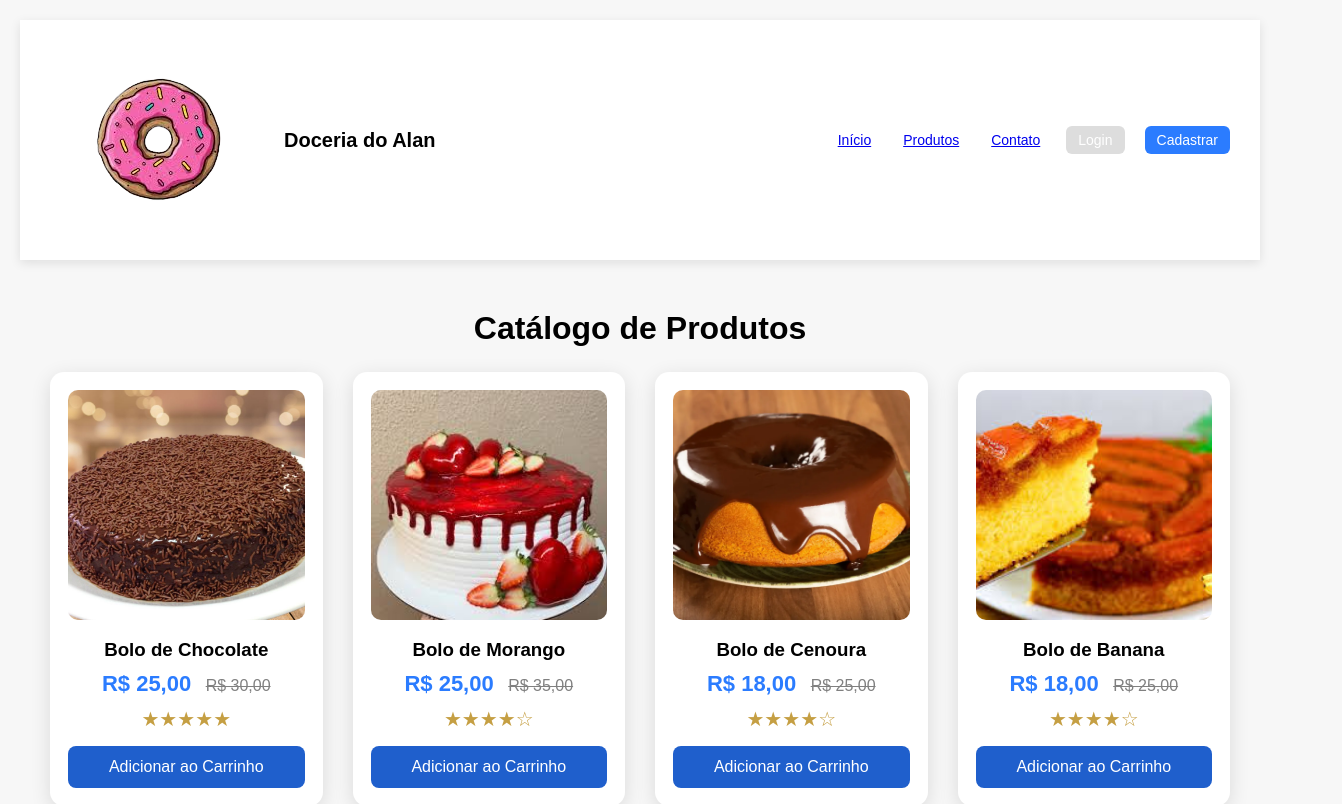
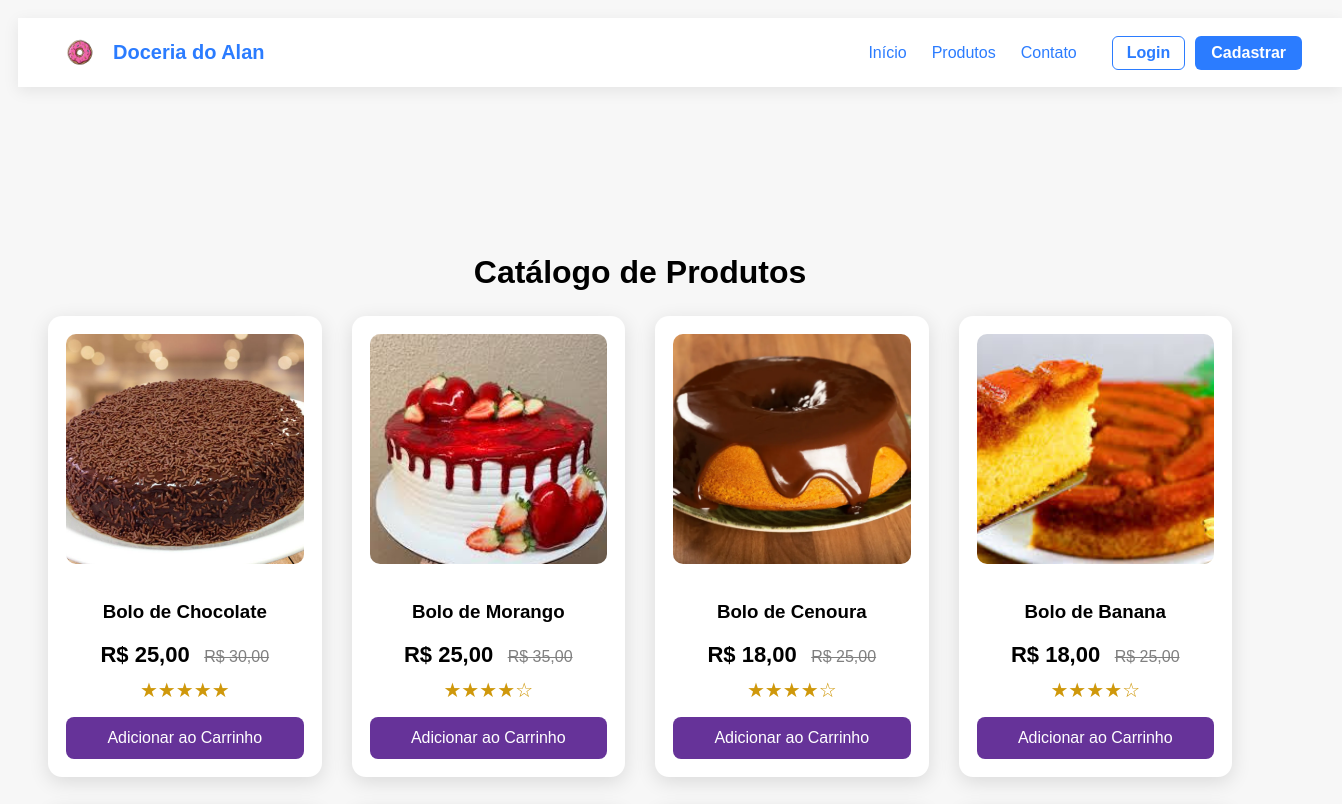
Before and after one commit to jhennycarvalho/sistema-de-vendas, a plain HTML site: page index.html in a window 1280 px wide. Shown: the top 804 px of the page, 1342 px wide, since content can reach past the window. Drawn offline with Linux system fonts and the light colour scheme.

Commit message:
ultimas alteraçoes css

```diff
--- a/css/style.css
+++ b/css/style.css
@@ -1,28 +1,15 @@
-* {
-    margin: 0;
-    padding: 0;
-    box-sizing: border-box;
-    font-family: "Poppins", sans-serif;
-}
-
-/* CORES DA MARCA */
-:root {
-    --cor-primaria: #2b7cff;
-    --cor-secundaria: #1f5fcc;
-    --cor-dourado: #c59f43;
-}
-
-/* HEADER */
-header {
+.header {
+    position: sticky;
+    top: 0;
+    z-index: 1000;
     width: 100%;
-    padding: 8px 30px;   /* antes: 15px 40px */
-    background: #fff;
+    padding: 12px 40px;
+    background: white;
     display: flex;
     align-items: center;
     justify-content: space-between;
-    box-shadow: 0 3px 10px rgba(0,0,0,0.1);
+    box-shadow: 0 4px 15px rgba(0,0,0,0.08);
 }
-
 
 /* LOGO */
 .logo {
@@ -31,43 +18,98 @@ header {
     gap: 10px;
 }
 
+.logo img {
+    height: 45px;
+}
+
 .logo span {
     font-size: 20px;
-    font-weight: bold;
+    font-weight: 700;
+    color: #2b7cff;
 }
 
-/* NAV */
-nav {
+/* MENU */
+.menu {
     display: flex;
     align-items: center;
-    gap: 20px;
+    gap: 25px;
 }
 
-nav a {
-    font-size: 14px;
-    padding: 4px 6px;
+.menu a {
+    text-decoration: none;
+    font-weight: 500;
+    color: #2b7cff;
+    position: relative;
 }
 
-.btn-login, .btn-cadastrar {
-    padding: 6px 12px;
-    border: none;
-    cursor: pointer;
-    border-radius: 6px;
-    font-size: 14px;
+/* LINHA ANIMADA */
+.menu a::after {
+    content: "";
+    width: 0;
+    height: 2px;
+    background: #2b7cff;
+    position: absolute;
+    left: 0;
+    bottom: -4px;
+    transition: 0.3s;
 }
 
+.menu a:hover::after {
+    width: 100%;
+}
+
+/* BOTÕES */
+.acoes {
+    display: flex;
+    gap: 10px;
+    margin-left: 10px;
+}
+
+#btn-comprar {
+    width: 100%;
+    padding: 12px;
+    background: var(--cor-secundaria);
+    color: white;
+    border: none;
+    border-radius: 8px;
+    cursor: pointer;
+    transition: .3s;
+    background: rebeccapurple;
+}
 .btn-login {
-    background: #ddd;
+    padding: 7px 14px;
+    background: transparent;
+    border: 1px solid #2b7cff;
+    color: #2b7cff;
+    border-radius: 6px;
+    cursor: pointer;
+    font-weight: 600;
+}
+
+.btn-login:hover {
+    background: #2b7cff;
+    color: white;
 }
 
 .btn-cadastrar {
-    background: var(--cor-primaria);
+    padding: 8px 16px;
+    background: #2b7cff;
     color: white;
+    border: none;
+    border-radius: 6px;
+    cursor: pointer;
+    font-weight: 600;
 }
+
+.btn-cadastrar:hover {
+    background: #1f5fcc;
+}
+
 
 /* CATALOGO */
 .catalogo {
     padding: 50px 30px;
+    margin-top: 90px;
     text-align: center;
 }
 
@@ -127,20 +169,24 @@ nav a {
 /* ESTRELAS */
 .estrelas {
     font-size: 20px;
-    color: var(--cor-dourado);
+    color: rgb(207, 152, 11);
     margin-bottom: 15px;
 }
 
 /* BOTÃO */
 .btn-comprar {
-    width: 100%;
-    padding: 12px;
-    background: var(--cor-secundaria);
-    color: white;
-    border: none;
-    border-radius: 8px;
-    cursor: pointer;
-    transition: .3s;
+    .button {
+  background-color: white;
+  border: none;
+  color: black;
+  padding: 15px 32px;
+  text-align: center;
+  text-decoration: none;
+  display: inline-block;
+  font-size: 16px;
+  margin: 4px 2px;
+  cursor: pointer;
+}
 }
 
 .btn-comprar:hover {
@@ -150,7 +196,9 @@ nav a {
 body {
 font-family: Arial, sans-serif;
 background: #f7f7f7;
-padding: 20px;
+padding: 10px;
+width: auto;
+height: auto;
 }
 .container {
 background: #fff;
--- a/index.html
+++ b/index.html
@@ -8,21 +8,23 @@
 </head>
 <body>
 
-<header>
+<header class="header">
     <div class="logo">
         <img src="img/logo_doce-removebg-preview.png" alt="Logo">
-        <span>Doceria do Alan </span>
+        <span>Doceria do Alan</span>
     </div>
 
-    <nav>
+    <nav class="menu">
         <a href="#">Início</a>
         <a href="#produtos">Produtos</a>
-        <a href="#" id="contato">Contato</a>
-        <button class="btn-login">Login</button>
-        <button class="btn-cadastrar">Cadastrar</button>
+        <a href="#contato">Contato</a>
+
+        <div class="acoes">
+            <button class="btn-login">Login</button>
+            <button class="btn-cadastrar">Cadastrar</button>
+        </div>
     </nav>
 </header>
-
 <section class="catalogo" id="produtos">
     <h2>Catálogo de Produtos</h2>
 
@@ -62,7 +64,7 @@
                 <span class="preco-antigo">R$ 25,00</span>
             </div>
             <div class="estrelas">★★★★☆</div>
-            <button class="btn-comprar" data-nome="Bolo de Cenoura" data-preco="18,00">
+            <button id="btn-comprar" class="btn-comprar" data-nome="Bolo de Cenoura" data-preco="18,00">
                 Adicionar ao Carrinho
             </button>
         </div>
@@ -231,3 +233,18 @@ function irParaPagamento() {
 
 </body>
 </html>
+section/div/div[2]/div[2]
+<style>
+
+    .btn-comprar {
+    width: 100%;
+    padding: 12px;
+    background: var(--cor-secundaria);
+    color: white;
+    border: none;
+    border-radius: 8px;
+    cursor: pointer;
+    transition: .3s;
+    background: rebeccapurple;
+}
+</style>
```
